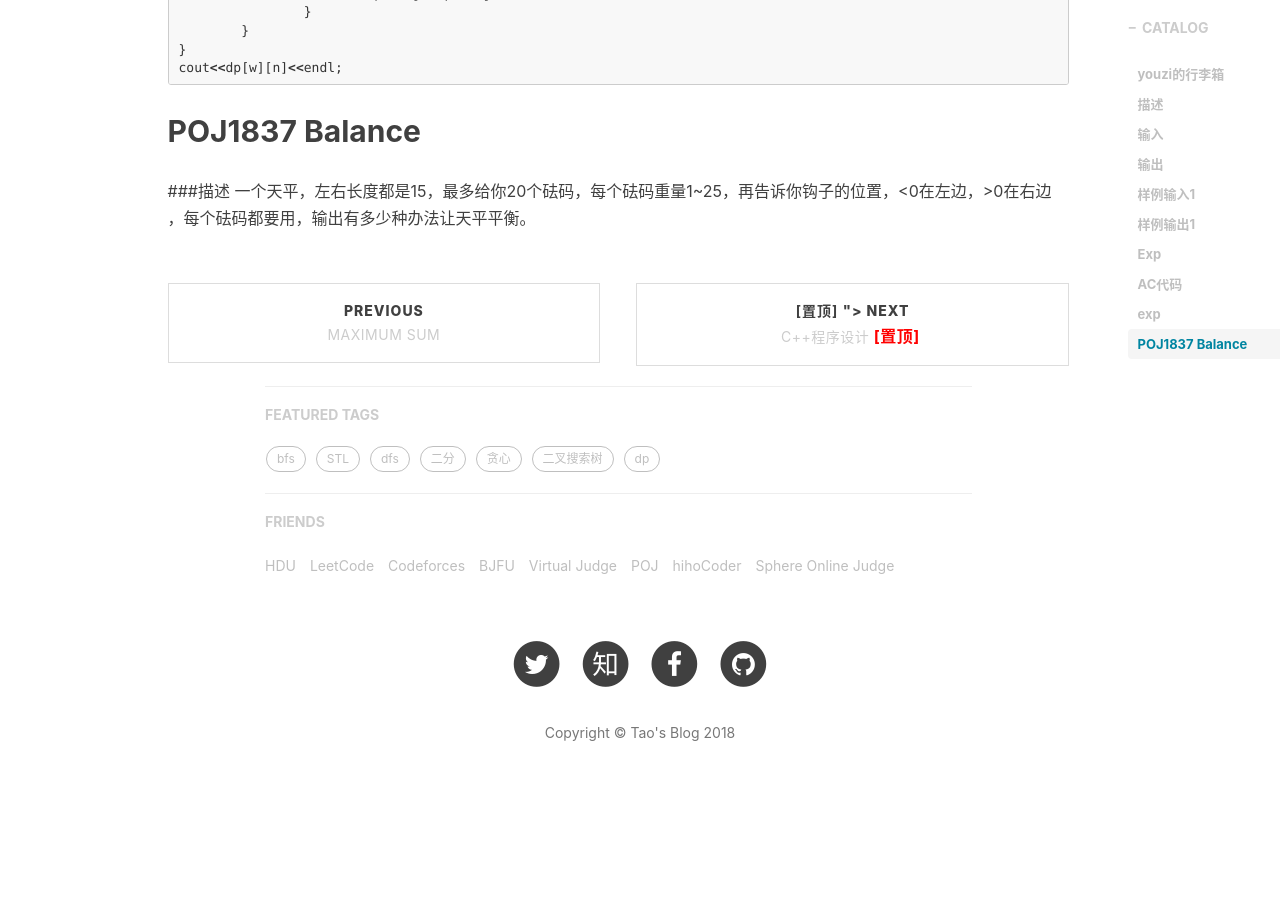
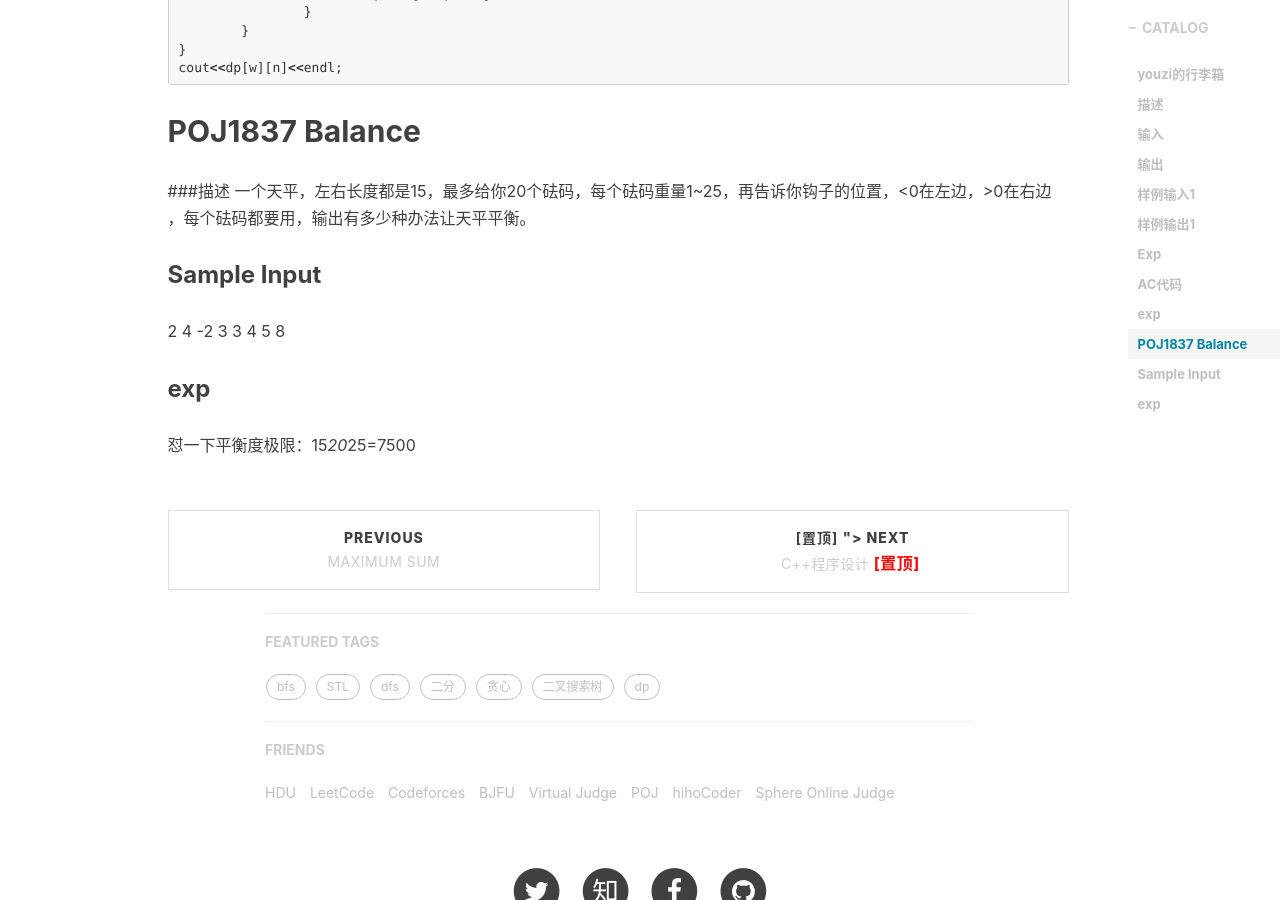
Before and after one commit to pandaKINandQUEEN/GinKo-BFU.github.io, a Jekyll site: the page built from _posts/2018-03-26-youzi-01bag.md, in a window 1280 px wide and 900 px high, scrolled down 2447 px. Built offline with Jekyll 4.4.1, drawn with Linux system fonts in a browser that asks for light colours; nearby versions of some CDN libraries; comment, search, counter and statistics services are not loaded; before the commit the page ends 3284 px from its top, so only the background shows below that.

Commit message:
Update 2018-03-26-youzi-01bag.md

```diff
--- a/_posts/2018-03-26-youzi-01bag.md
+++ b/_posts/2018-03-26-youzi-01bag.md
@@ -98,3 +98,9 @@ cout<<dp[w][n]<<endl;
 ###描述
 一个天平，左右长度都是15，最多给你20个砝码，每个砝码重量1~25，再告诉你钩子的位置，<0在左边，>0在右边
 ，每个砝码都要用，输出有多少种办法让天平平衡。
+### Sample Input
+2 4
+-2 3
+3 4 5 8
+### exp
+怼一下平衡度极限：15*20*25=7500
```
